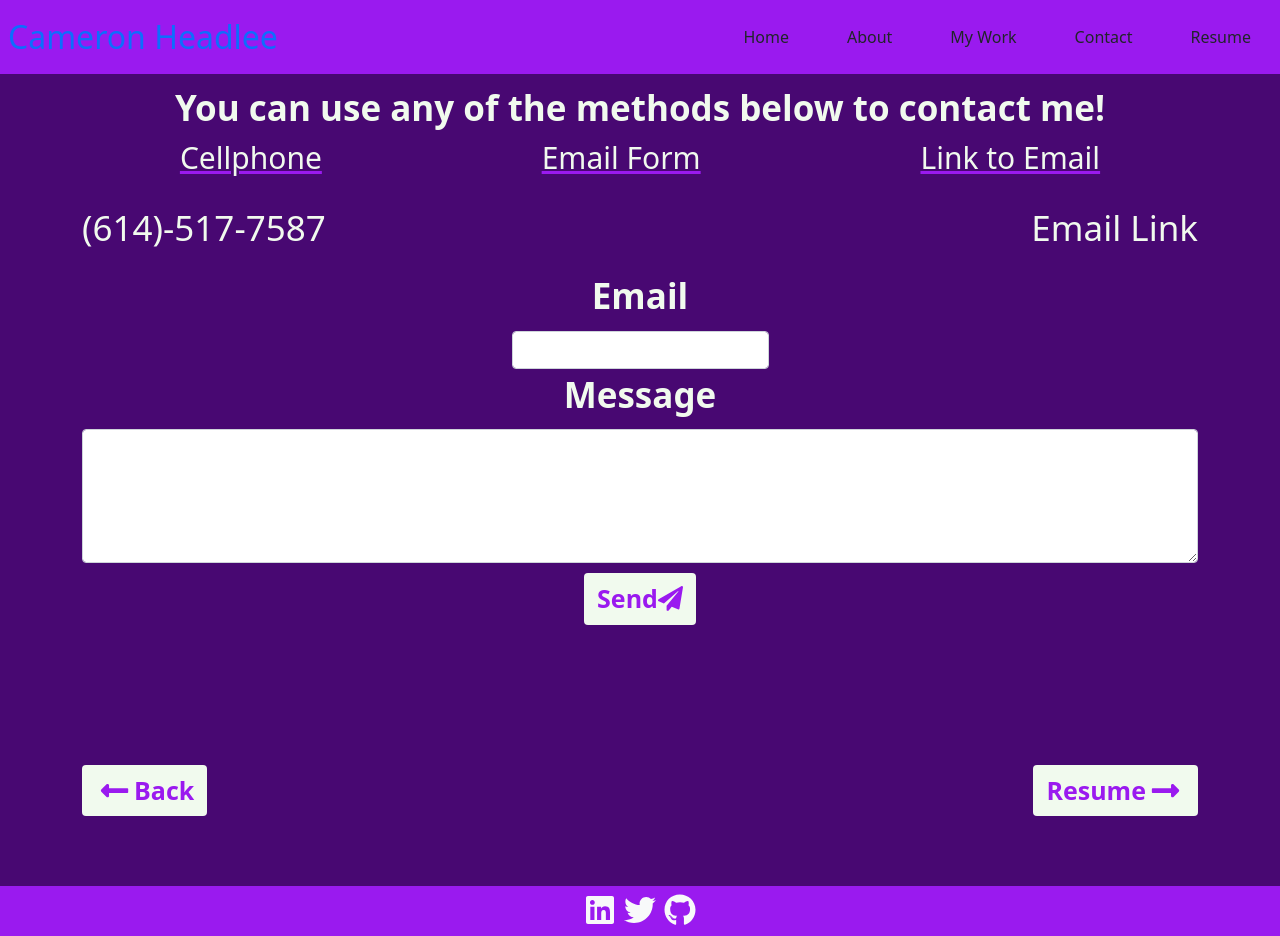
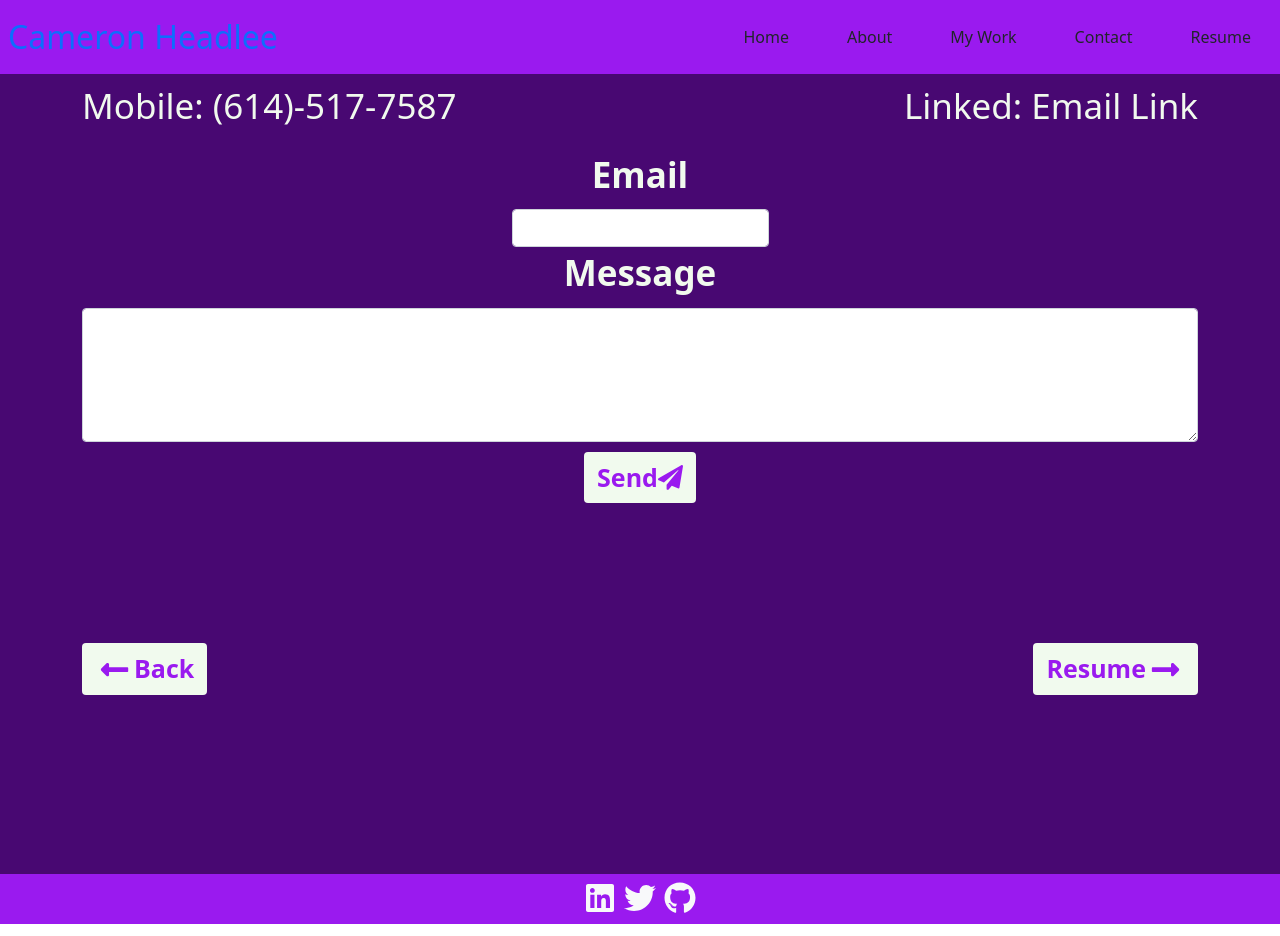
Before and after one commit to CameronHeadlee/R-Portfolio, a React (Create React App) app: page /Contact in a window 1280 px wide. Built offline with nearby package versions, Linux system fonts and the light colour scheme.

Commit message:
Removed undeed directions and changed color scheme.

```diff
--- a/src/components/pages/Contact.js
+++ b/src/components/pages/Contact.js
@@ -26,29 +26,13 @@ const Contact = () =>  {
     <>
     <div className="main">
         <div className="container">
-                <div className="row">
-                    <div className="col d-flex justify-content-center">
-                        <p className="below">You can use any of the methods below to contact me!</p>
-                    </div>
-                </div>
-                <div className="row d-flex justify-content-around">
-                    <div className="col-md-auto">
-                        <p className="method">Cellphone</p>
-                    </div>
-                    <div className="col-md-auto">
-                        <p className="method">Email Form</p>
-                    </div>
-                    <div className="col-md-auto">
-                        <p className="method">Link to Email</p>
-                    </div>
-                </div>
             <div className="row d-flex justify-content-between">
             <div className="col-md-auto">
-                        <p className="cell">(614)-517-7587</p>
+                <p className="cell">Mobile: (614)-517-7587</p>
             </div>
             <div className="col-md-auto">
                 <a target="_blank" rel="noreferrer" href="mailto: camhcodes11@gmail.com">
-                            <p className="link">Email Link</p>
+                    <p className="link">Linked: Email Link</p>
                 </a>
             </div>
             </div>
@@ -56,7 +40,9 @@ const Contact = () =>  {
             <div className="row">
             <div className="col d-flex justify-content-center">
                 <Form.Group controlId="exampleForm.ControlInput1">
-                            <Form.Label className="phone d-flex justify-content-center">Email</Form.Label>
+                    <Form.Label className="phone d-flex justify-content-center">
+                        Email
+                    </Form.Label>
                     <Form.Control type="email" name="user_email"/>
                 </Form.Group>
             </div>
@@ -64,7 +50,9 @@ const Contact = () =>  {
             <div className="row">
             <div className="col">
                 <Form.Group controlId="exampleForm.ControlTextarea1">
-                            <Form.Label className="phone d-flex justify-content-center">Message</Form.Label>
+                    <Form.Label className="phone d-flex justify-content-center">
+                        Message
+                    </Form.Label>
                     <Form.Control as="textarea" name="message" rows={5}/>
                 </Form.Group>
             </div>
```
Lines whose indentation alone changed are shown as unchanged.
